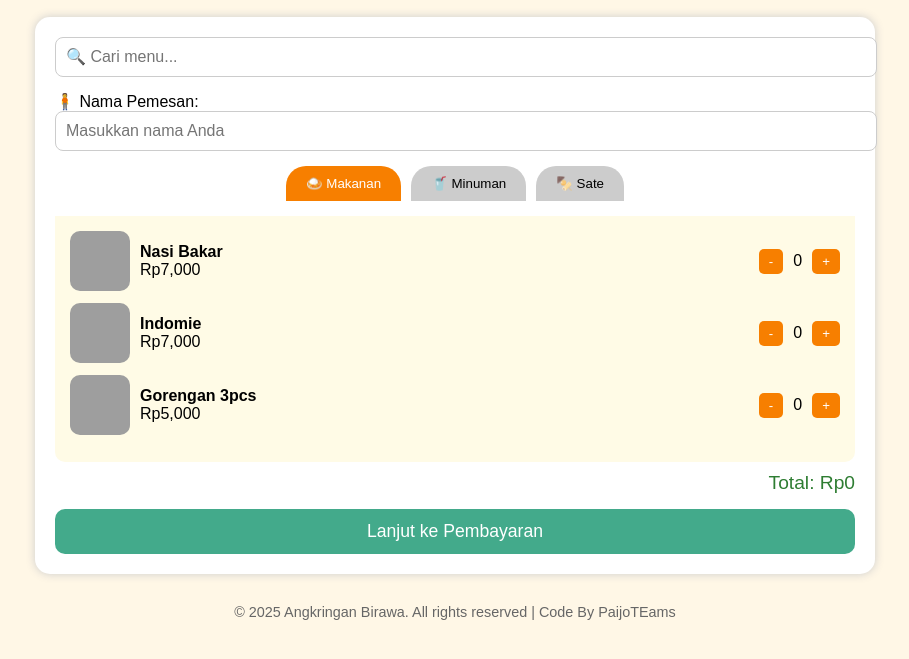
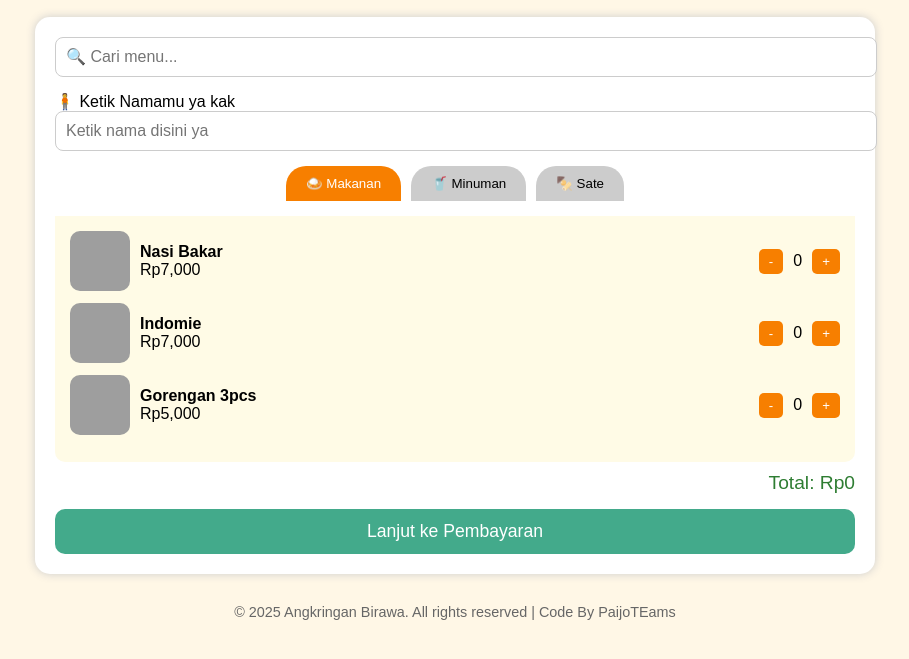
Before and after one commit to p41j0121/birawateam, a plain HTML site: page menu.html in a window 1280 px wide. Shown: the part 81-740 px from the top of the page, without its empty margins (185-1094 px from the left). Drawn offline with Linux system fonts and the light colour scheme; grey boxes are pictures that could not be loaded.

Commit message:
Update menu.html

```diff
--- a/menu.html
+++ b/menu.html
@@ -46,8 +46,8 @@
 
 <form id="orderForm" class="form-container" onsubmit="return simpanData()">
   <input type="text" id="searchBar" placeholder="🔍 Cari menu...">
-  <label>🧍 Nama Pemesan:</label>
-  <input type="text" id="namaPemesan" required placeholder="Masukkan nama Anda">
+  <label>🧍 Ketik Namamu ya kak</label>
+  <input type="text" id="namaPemesan" required placeholder="Ketik nama disini ya">
 
 
     <div class="tabs">
```
